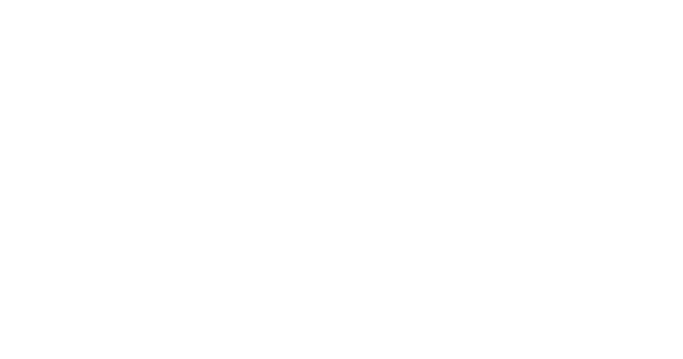
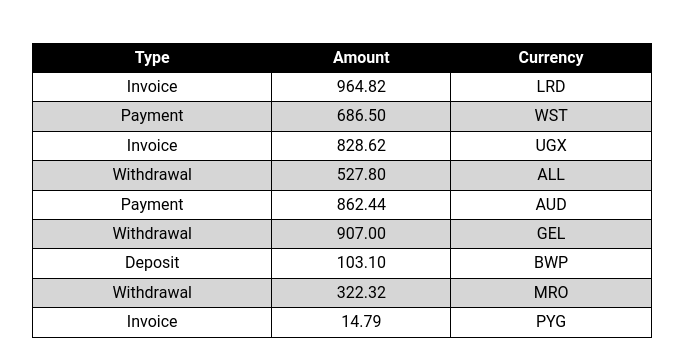
Before and after one commit to panawita/goit-react-hw-04, a React (Vite) app: page / in a window 1280 px wide. Shown: the part 438-797 px from the top of the page, without its empty margins (298-981 px from the left). Built offline with nearby package versions, Linux system fonts and the light colour scheme.

Commit message:
Added task 3

```diff
--- a/src/components/App.jsx
+++ b/src/components/App.jsx
@@ -4,6 +4,9 @@
 
 import friends from '../friends.json';
 import FriendList from './FriendList';
+
+import transactions from '../transactions.json';
+import TransactionHistory from './TransactionHistory';
 
 function App() {
   return (
@@ -17,6 +20,8 @@
       />
 
       <FriendList friends={friends} />
+
+      <TransactionHistory items={transactions} />
     </>
   );
 }
--- a/src/components/FriendList.module.css
+++ b/src/components/FriendList.module.css
@@ -3,6 +3,7 @@
   padding: 0;
   display: flex;
   justify-content: center;
+  margin-bottom: 40px;
 }
 
 .friendItem {
--- a/src/components/TransactionHistory.jsx
+++ b/src/components/TransactionHistory.jsx
@@ -0,0 +1,37 @@
+import css from './TransactionHistory.module.css';
+
+function TransactionHistoryItem({ type, amount, currency }) {
+  return (
+    <tr>
+      <td>{type}</td>
+      <td>{amount}</td>
+      <td>{currency}</td>
+    </tr>
+  );
+}
+
+function TransactionHistory({ items }) {
+  return (
+    <table className={css.transactionHistory}>
+      <thead>
+        <tr>
+          <th>Type</th>
+          <th>Amount</th>
+          <th>Currency</th>
+        </tr>
+      </thead>
+      <tbody>
+        {items.map(item => (
+          <TransactionHistoryItem
+            key={item.id}
+            type={item.type}
+            amount={item.amount}
+            currency={item.currency}
+          />
+        ))}
+      </tbody>
+    </table>
+  );
+}
+
+export default TransactionHistory;
--- a/src/components/TransactionHistory.module.css
+++ b/src/components/TransactionHistory.module.css
@@ -0,0 +1,22 @@
+.transactionHistory {
+  width: 50%;
+  border-collapse: collapse;
+  margin: auto;
+}
+
+.transactionHistory th,
+.transactionHistory td {
+  padding: 5px;
+  text-align: center;
+  border: 1px solid black;
+  text-transform: capitalize;
+}
+
+.transactionHistory th {
+  color: white;
+  background-color: black;
+}
+
+.transactionHistory tr:nth-child(even) {
+  background-color: #d6d6d6;
+}
--- /dev/null
+++ b/src/transactions.json
@@ -0,0 +1,56 @@
+[
+  {
+    "id": "1e0700a2-5183-4291-85cc-2065a036a683",
+    "type": "invoice",
+    "amount": "964.82",
+    "currency": "LRD"
+  },
+  {
+    "id": "a30f821b-4d25-4ff0-abdd-e340b3f0dd2b",
+    "type": "payment",
+    "amount": "686.50",
+    "currency": "WST"
+  },
+  {
+    "id": "44dca67a-8e5a-4798-bf8e-b15efd4e1abd",
+    "type": "invoice",
+    "amount": "828.62",
+    "currency": "UGX"
+  },
+  {
+    "id": "ea8ed3dc-2b68-4a53-905a-53ecb0adef33",
+    "type": "withdrawal",
+    "amount": "527.80",
+    "currency": "ALL"
+  },
+  {
+    "id": "63ca02f9-d637-46b5-9237-f3b24425e029",
+    "type": "payment",
+    "amount": "862.44",
+    "currency": "AUD"
+  },
+  {
+    "id": "ed0263e8-59a5-4bf1-87e0-2bb88e53dc34",
+    "type": "withdrawal",
+    "amount": "907.00",
+    "currency": "GEL"
+  },
+  {
+    "id": "4eaab41b-b967-40ac-82ed-85fc66f646f1",
+    "type": "deposit",
+    "amount": "103.10",
+    "currency": "BWP"
+  },
+  {
+    "id": "9648a350-8469-42d5-8bf3-18090de5fe67",
+    "type": "withdrawal",
+    "amount": "322.32",
+    "currency": "MRO"
+  },
+  {
+    "id": "9c5c25fb-1a95-4b2f-8d1f-4c4426d677cc",
+    "type": "invoice",
+    "amount": "14.79",
+    "currency": "PYG"
+  }
+]
```
